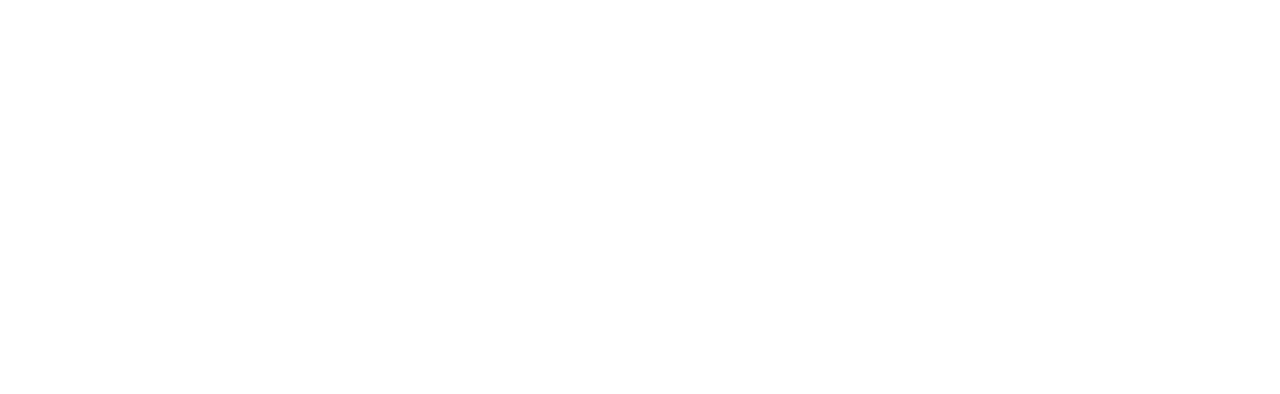
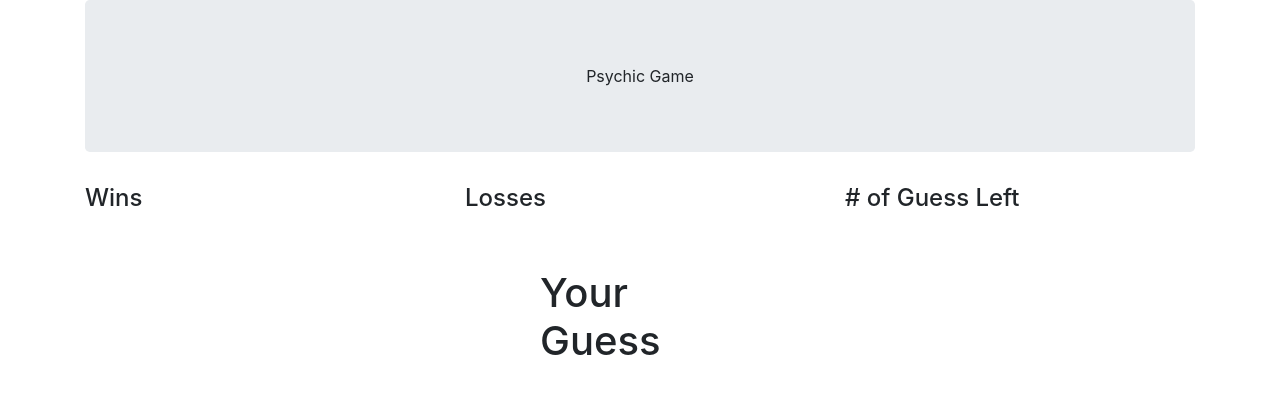
Before and after one commit to koa2019/psychicGame, a plain HTML site: page index.html in a window 1280 px wide. Drawn offline with nearby package versions, Linux system fonts and the light colour scheme.

Commit message:
added bootstrap css & js to webpage. Created game's layout on index.html

```diff
--- a/index.html
+++ b/index.html
@@ -1 +1,57 @@
 <!DOCTYPE html>
+<html lang="en-us">
+
+<head>
+    <meta charset="utf-8">
+    <title>Psychic Game</title>
+    <!-- bootstrap css -->
+    <link rel="stylesheet" href="https://stackpath.bootstrapcdn.com/bootstrap/4.3.1/css/bootstrap.min.css"
+        integrity="sha384-ggOyR0iXCbMQv3Xipma34MD+dH/1fQ784/j6cY/iJTQUOhcWr7x9JvoRxT2MZw1T" crossorigin="anonymous">
+    <!-- bootstrap js -->
+    <script src="https://code.jquery.com/jquery-3.3.1.slim.min.js"
+        integrity="sha384-q8i/X+965DzO0rT7abK41JStQIAqVgRVzpbzo5smXKp4YfRvH+8abtTE1Pi6jizo" crossorigin="anonymous">
+        </script>
+    <script src="https://cdnjs.cloudflare.com/ajax/libs/popper.js/1.14.7/umd/popper.min.js"
+        integrity="sha384-UO2eT0CpHqdSJQ6hJty5KVphtPhzWj9WO1clHTMGa3JDZwrnQq4sF86dIHNDz0W1" crossorigin="anonymous">
+        </script>
+    <script src="https://stackpath.bootstrapcdn.com/bootstrap/4.3.1/js/bootstrap.min.js"
+        integrity="sha384-JjSmVgyd0p3pXB1rRibZUAYoIIy6OrQ6VrjIEaFf/nJGzIxFDsf4x0xIM+B07jRM" crossorigin="anonymous">
+        </script>
+
+    <link rel="stylesheet" href="/assets/css/styles.css" type="text/css">
+    <script src="/assets/javascript/game.js"></script>
+</head>
+
+<body>
+
+    <div class="container">
+
+        <div class="jumbotron text-center">Psychic Game</div>
+
+        <!-- Scores Row -->
+        <div class="row">
+            <div class="col-md">
+                <h4 class="wins">Wins</h4>
+            </div>
+            <div class="col-md">
+                <h4 class="losses">Losses</h4>
+            </div>
+            <div class="col-md">
+                <h4 class="guessLeft"># of Guess Left</h4>
+            </div>
+        </div>
+
+        <!-- user guess row -->
+        <div class="row mt-5">
+            <div class="col-md-12">
+                <div class="mx-auto" style="width: 200px;">
+                    <h1 class="guess">Your Guess</h1>
+                    <p id="userAns"></p>
+                </div>
+            </div>
+        </div>
+
+    </div> <!-- ends div container -->
+
+</body>
+</html>
```
